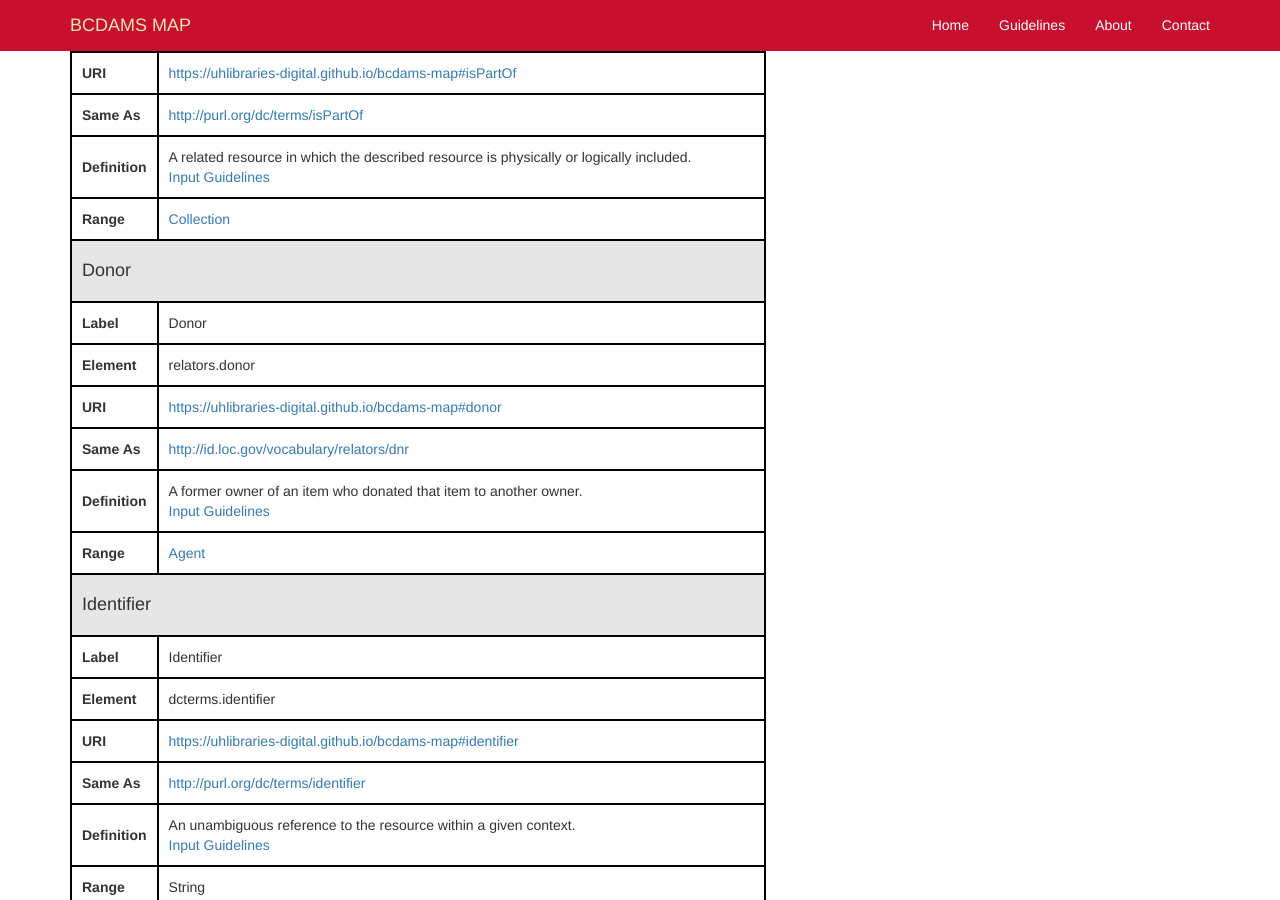
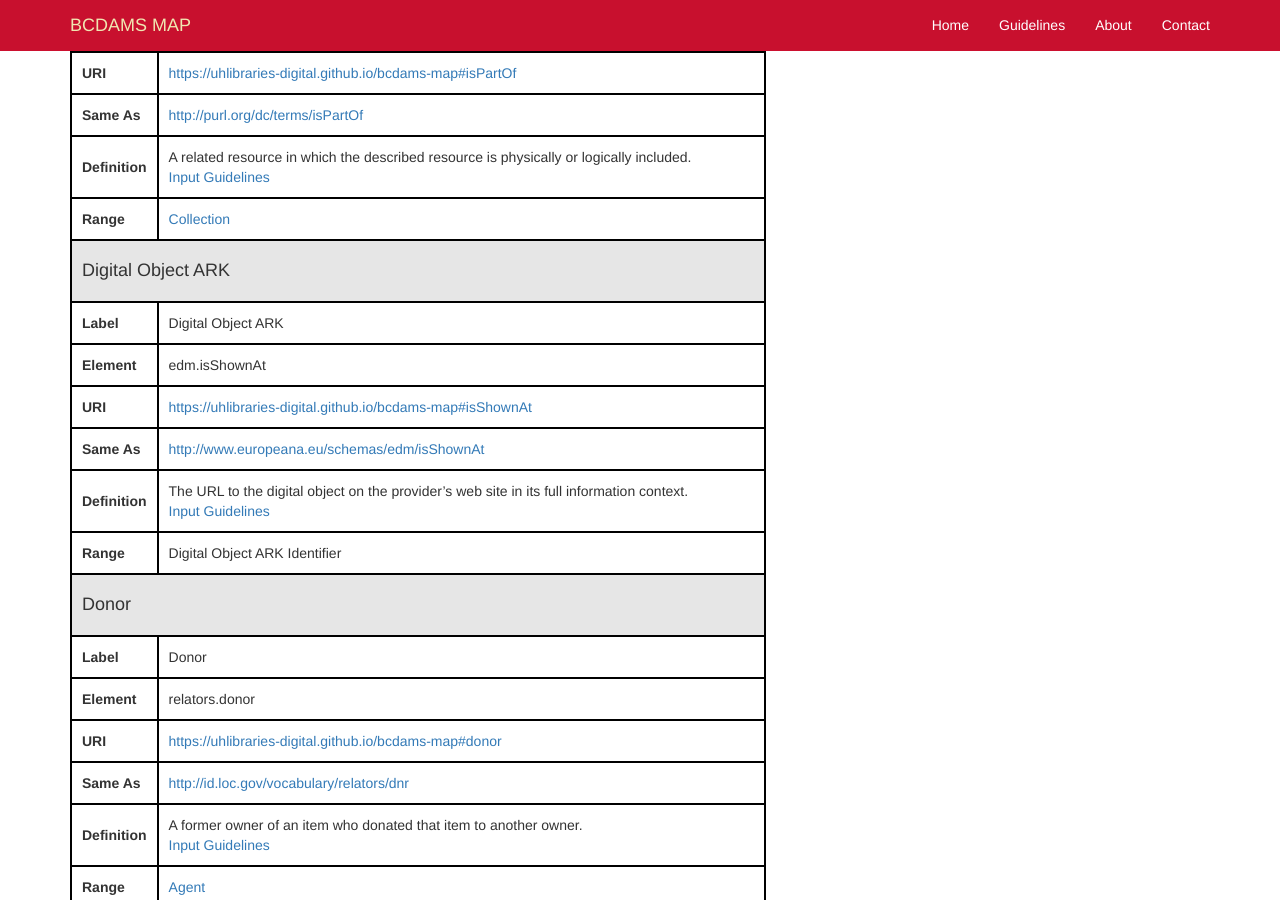
Before and after one commit to uhlibraries-digital/bcdams-map, a Jekyll site: the page built from index.html, in a window 1280 px wide and 900 px high, scrolled down 6751 px. Built offline with Jekyll 4.4.1, drawn with Linux system fonts in a browser that asks for light colours; nearby versions of some CDN libraries; the list of posts is cut into pages by our own code; comment, search, counter and statistics services are not loaded.

Commit message:
add isShownAt
Adds edm:isShownAt for the Digital Object ARK Identifer

```diff
--- /dev/null
+++ b/_data/elements/isShownAt.yml
@@ -0,0 +1,14 @@
+label: "Digital Object ARK"
+namespace: "edm"
+name: "isShownAt"
+definition: "The URL to the digital object on the provider’s web site in its full information context."
+source: "http://www.europeana.eu/schemas/edm/isShownAt"
+obligation: "requiredWhenAvailable"
+type: "administrative"
+repeatable: false
+range:
+  - label: "Digital Object ARK Identifier"
+crosswalk:
+  avalon:
+    label: "other identifier"
+    type: "digital object"
--- a/_data/order.yml
+++ b/_data/order.yml
@@ -19,6 +19,7 @@ administrative:
   - accessRights
   - aSpaceUri
   - isPartOf
+  - isShownAt
   - donor
   - identifier
   - note
@@ -50,6 +51,7 @@ brays:
   - accessRights
   - note
   - relation
+  - isShownAt
   - source
 carpenters:
   - title
--- /dev/null
+++ b/guidelines/isShownAt.md
@@ -0,0 +1,12 @@
+---
+layout: template1
+title: Digital Object ARK
+data: isShownAt
+comments: false
+---
+
+{% include guidelines.md %}
+
+**DPLA MAP v5 Usage:** Unambiguous URL reference to digital object in its full information context.
+
+This field contains the system-generated Digital Object ARK.
```
